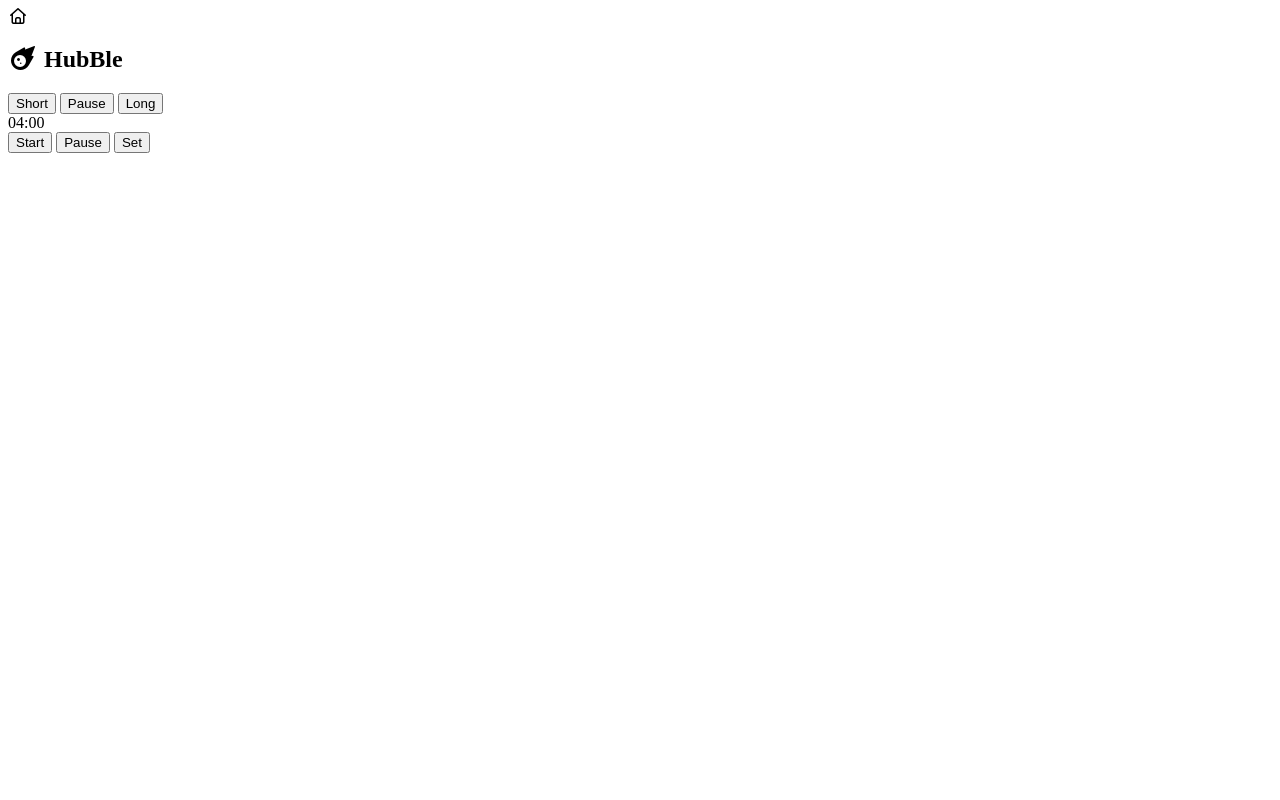
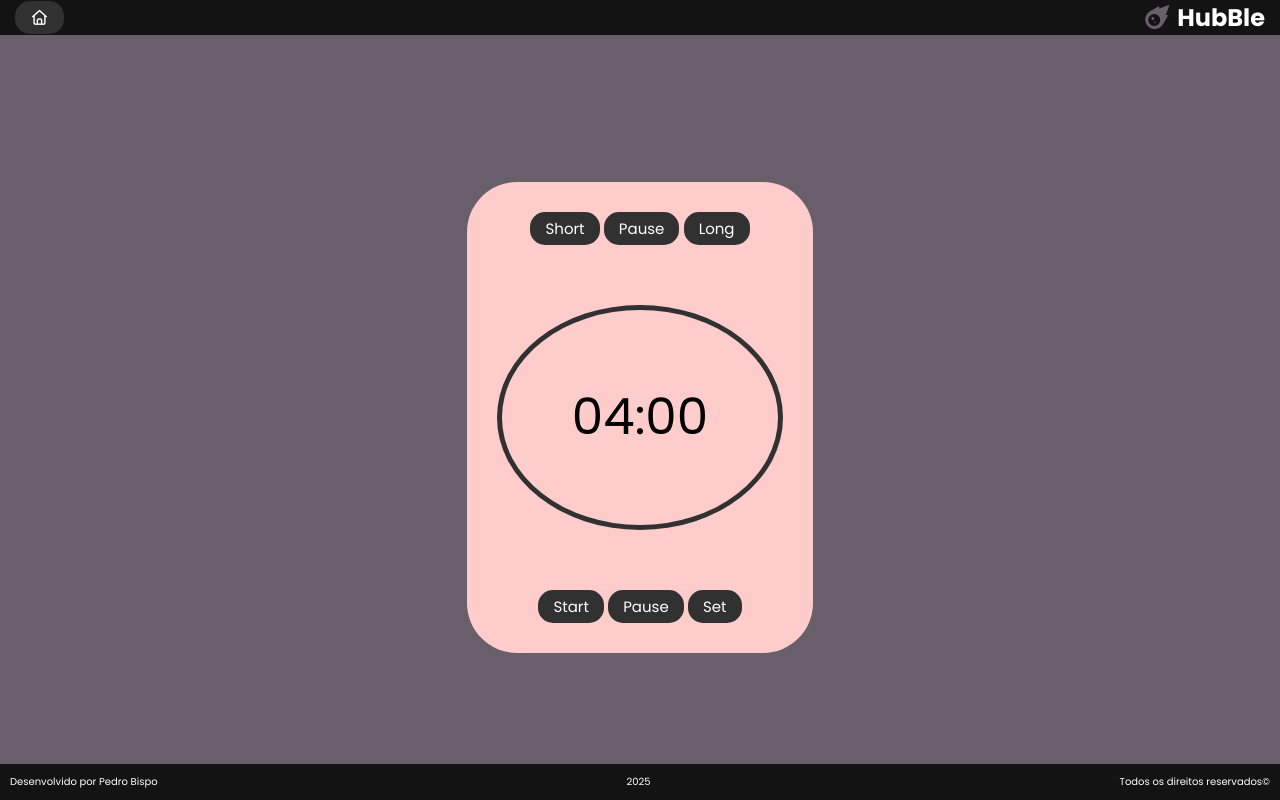
Before and after one commit to pjlkaw/HubBle, a website: page public/tools/pomodoro.html in a window 1280 px wide. Drawn offline with Linux system fonts and the light colour scheme.

Commit message:
pomodo css em andamento

```diff
--- a/public/assets/style/stylePomodoro.css
+++ b/public/assets/style/stylePomodoro.css
@@ -1,3 +1,112 @@
+/* GERAL ========================= */
+@import url('https://fonts.googleapis.com/css2?family=Poppins:ital,wght@0,100;0,200;0,300;0,400;0,500;0,600;0,700;0,800;0,900;1,100;1,200;1,300;1,400;1,500;1,600;1,700;1,800;1,900&display=swap');
+
 * {
+    margin: 0;
+    box-sizing: border-box;
+    padding: 0;
+    font-family: "Poppins", sans-serif;
+}
 
+:root {
+    --primary-color: rgb(19, 19, 19);
+    --secundary-color: rgb(255, 255, 255);
+    --button-color: rgb(49, 49, 49);
+    --background-color: rgb(104, 95, 107);
+    --pomodoro-red-color: rgb(255, 125, 125);
+    --notes-yellow-color: rgb(255, 235, 125);
+    --conversor-purple-color: rgb(251, 125, 255);
+    --password-green-color: rgb(162, 255, 125);
+    --tertiary-color: hsl(0, 100%, 90%);
 }
+
+body {
+    min-height: 100vh;
+    display: flex;
+    flex-direction: column;
+    background-color: var(--background-color);
+}
+
+/* HEADER ========================= */
+
+header .headerContainer {
+    display: flex;
+    align-items: center;
+    justify-content: space-between;
+    width: 100%;
+    background-color: var(--primary-color);
+    color: var(--secundary-color);
+    padding: 0px 15px;
+}
+
+header .headerContainer h1 i {
+    color: var(--background-color);
+}
+
+header .headerContainer a {
+    text-decoration: none;
+    background-color: var(--button-color);
+    padding: 5px 15px;
+    border-radius: 15px;
+    font-size: 15px;
+    color: var(--secundary-color);
+}
+
+
+/* MAIN ========================= */
+
+main {
+    flex: 1;
+    display: flex;
+    justify-content: center;
+    align-items: center;
+}
+
+.timerContainer {
+    display: flex;
+    flex-direction: column;
+    align-items: center;
+    gap: 60px;
+    justify-content: center;
+    background-color: var(--tertiary-color);
+    padding: 30px;
+    border-radius: 50px;
+}
+
+.timerDiv {
+    padding: 70px;
+    border-radius: 70%;
+    border: solid 5px var(--button-color);
+}
+
+.timerDiv span {
+    font-size: 50px;
+}
+
+button {
+    border: none;
+    text-decoration: none;
+    background-color: var(--button-color);
+    padding: 5px 15px;
+    border-radius: 15px;
+    font-size: 15px;
+    color: var(--secundary-color);
+}
+
+
+/* FOOTER ========================= */
+
+footer {
+    background-color: var(--preto);
+    display: flex;
+    justify-content: space-between;
+    text-align: center;
+    width: 100%;
+    gap: 10px;
+    padding: 10px;
+    font-size: 10px;
+    background-color: var(--primary-color);
+    color: var(--secundary-color);
+    position: fixed;
+    bottom: 0px;
+}
--- a/public/tools/pomodoro.html
+++ b/public/tools/pomodoro.html
@@ -10,7 +10,9 @@
 <body>
     <header>
         <section class="headerContainer">
-            <i class="fa-regular fa-house"></i>
+            <a href="/">
+                <i class="fa-regular fa-house"></i>
+            </a>
             <h1>
                 <i class="fa-solid fa-meteor"></i>
                 HubBle
@@ -28,7 +30,7 @@
                 <button>Long</button>
             </div>
 
-            <div class="timerContainer">
+            <div class="timerDiv">
                 <div class="timerCicle">
                     <span>04:00</span>
                 </div>
@@ -44,6 +46,11 @@
 
     </main>
 
+    <footer>
+        <p>Desenvolvido por Pedro Bispo</p>
+        <p>2025</p>
+        <p>Todos os direitos reservados©</p>
+    </footer>
 
 </body>
 </html>
```
